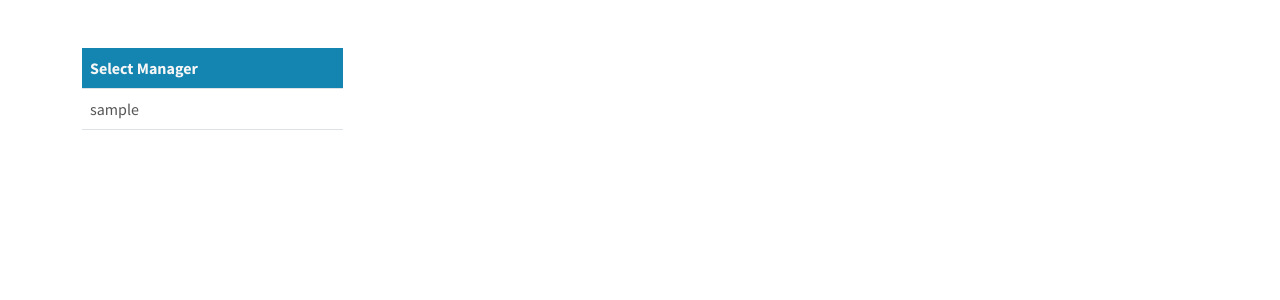
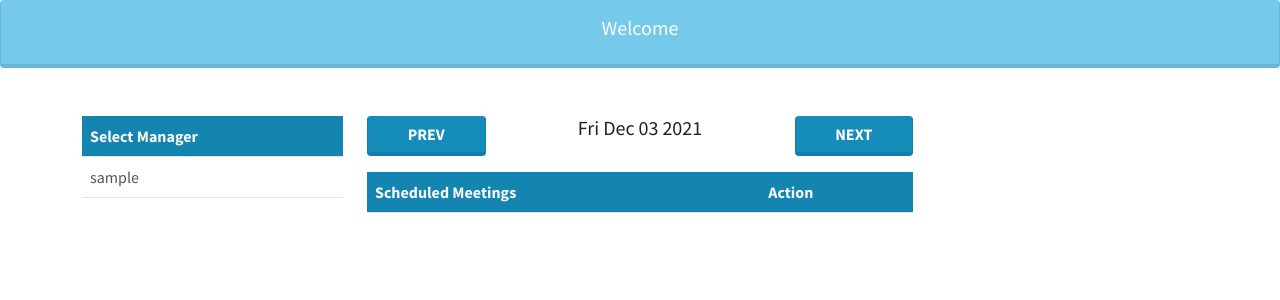
Before and after one commit to KONAPAVANKUMAR/Feelyprivacychallenge, a Django app: template templates/meetingapp/schedules.html in a window 1280 px wide. Shown: the part 60-360 px from the top of the page. Run offline with Django 3.2, Linux system fonts and the light colour scheme; tables that the repository leaves empty hold one stand-in row (values such as "Sample post"); the template is opened without the code that fills it: values that come from a table or form of the project are taken from there, most other values are stand-ins (such as "Sample title", 1, 10 or a date in 2020); lists and menus that the app fills with data are empty; some libraries are stand-ins or nearby versions.

Commit message:
version 1

```diff
--- a/meetingapp/urls.py
+++ b/meetingapp/urls.py
@@ -10,8 +10,8 @@ urlpatterns = [
     path('manager/', managerHomePageView, name='managerhomepage'),
     path('employee/', employeeHomePageView, name='employeehomepage'),
     path('employee/schedule/<int:id>/',employeeScheduleView, name='employeeschedulepage'),
-
     # crud operations
     path('meeting/create/', createMeeting, name='createmeeting'),
     path('meeting/<str:id>/delete/', deleteMeeting),
+    path('meeting/<str:id>/book/<int:employeeid>/', bookMeeting),
 ]
--- a/templates/logout.html
+++ b/templates/logout.html
@@ -6,7 +6,7 @@
     <meta http-equiv="X-UA-Compatible" content="IE=edge">
     <meta name="viewport" content="width=device-width, initial-scale=1.0">
     <link rel="stylesheet" href="{% static 'css/bootstrap.min.css' %}">
-    <link rel="stylesheet" type="text/css" href="https://cdn.jsdelivr.net/npm/evo-calendar@1.1.2/evo-calendar/css/evo-calendar.min.css"/>
+
     <script src="https://code.jquery.com/jquery-3.6.0.slim.min.js" integrity="sha256-u7e5khyithlIdTpu22PHhENmPcRdFiHRjhAuHcs05RI=" crossorigin="anonymous"></script>
     <script src="https://cdn.jsdelivr.net/npm/@popperjs/core@2.10.2/dist/umd/popper.min.js" integrity="sha384-7+zCNj/IqJ95wo16oMtfsKbZ9ccEh31eOz1HGyDuCQ6wgnyJNSYdrPa03rtR1zdB" crossorigin="anonymous"></script>
     <script src="https://cdn.jsdelivr.net/npm/bootstrap@5.1.3/dist/js/bootstrap.min.js" integrity="sha384-QJHtvGhmr9XOIpI6YVutG+2QOK9T+ZnN4kzFN1RtK3zEFEIsxhlmWl5/YESvpZ13" crossorigin="anonymous"></script>
@@ -65,9 +65,6 @@
 
 
 
-<!-- Add the evo-calendar.js for.. obviously, functionality! -->
-<script src="https://cdn.jsdelivr.net/npm/evo-calendar@1.1.2/evo-calendar/js/evo-calendar.min.js"></script>
-
 </body>
 
 
--- a/templates/meetingapp/employeehomepage.html
+++ b/templates/meetingapp/employeehomepage.html
@@ -1,6 +1,9 @@
 {% extends 'logout.html' %}
 {% load static %}
 {% block content %}
+<div class="alert alert-info">
+    <h5 class="text-center">Welcome {{request.user.username}}</h5>
+</div>
 <div class="container">
     <div class="row">
         <div class="col-3">
--- a/templates/meetingapp/schedules.html
+++ b/templates/meetingapp/schedules.html
@@ -2,10 +2,14 @@
 {% load static %}
 {% block content %}
 
-
+<!-- vuejs cdn -->
+<script src="https://cdn.jsdelivr.net/npm/vue"></script>
+<div class="alert alert-info">
+    <h5 class="text-center">Welcome {{request.user.username}}</h5>
+</div>
 <div class="container">
     <div class="row mt-5">
-        <div class="col-3">
+        <div class="col-lg-3">
             <table class="container table table-striped">
                 <tr class="bg-primary">
                     <th class="text-light">Select Manager</th>
@@ -17,35 +21,131 @@
                 {% endfor %}
             </table>
         </div>
-        <div class="col-9">
-            <div id="calendar"></div>
-            <!-- <table style="width: 100%;" class="table table-striped">
-                <tr>
-                    <th>Meeting</th>
+        <div id="calendar" class="col-lg-6">
+
+            <div class="row">
+                <div class="col-3">
+                    <a href="#" @click="onPrevClick()" class="container btn btn-primary">Prev</a>
+                </div>
+                <div class="col-6 text-center">
+                    <h5>[[todayDate]]</h5>
+
+                </div>
+                <div class="col-3">
+                    <a href="#" @click="onNextClick()" class="container btn btn-primary">Next</a>
+                </div>
+            </div>
+
+            <table class="table table-striped mt-3">
+                <tr class="bg-primary ">
+                    <th class="text-light">Scheduled Meetings</th>
+                    <th class="text-light">Action</th>
                 </tr>
-                {% for meeting in meetings %}
-                <tr>
-                    <td>{{meeting.datetime}}</td>
+
+                <tr v-for="(schedule, index) in todaySchedules" :key="index">
+                    <td>
+                        <p v-for="schedule in schedule.slice(0, 1)">[[schedule]]</p>
+                    </td>
+                    <td>
+                        <div v-for="employeeid in schedule.slice(3,4)">
+                            <div v-if="employeeid!==`None`">
+                                <div v-for="scheduleid in schedule.slice(4,5)">
+                                    <a @click="showOccupiedAlert(employeeid)" class="btn  btn-sm btn-warning">Occupied</a>
+                                </div>
+                            </div>
+                            <div v-else>
+
+                                <div v-for="scheduleid in schedule.slice(4,5)">
+                                    <a :href="`/meeting/`+scheduleid+`/book/{{request.user.id}}/`" class="btn  btn-sm btn-outline-primary">Book</a>
+                                </div>
+
+                            </div>
+                        </div>
+
+
+                    </td>
                 </tr>
-                {% endfor %}
-            </table> -->
+            </table>
+
 
         </div>
-
-
+        <div class="col-lg-3"></div>
     </div>
 </div>
 
 <script>
+    new Vue({
+        el : '#calendar',
+        delimiters : ['[[',']]'],
+        data : {
+            todayDate : new Date().toDateString(),
+            schedules : [],
+            todaySchedules : [],
+            employees : [],
+        },
+        methods : {
+
+            onPrevClick : function(){
+                this.todayDate = new Date(this.todayDate).setDate(new Date(this.todayDate).getDate() - 1);
+                this.todayDate = new Date(this.todayDate).toDateString();
+
+                this.todaySchedules = this.schedules.filter(function(schedule){
+                var scheduleDate = new Date(schedule[1]);
+                scheduleDate = [scheduleDate.getDate(),scheduleDate.getMonth()+1,scheduleDate.getFullYear()].join('/');
+                var todayDate = new Date(this.todayDate);
+                todayDate = [todayDate.getDate(),todayDate.getMonth()+1,todayDate.getFullYear()].join('/');
+                    return scheduleDate == todayDate;
+                },this);
 
 
-    // jquery document ready
-    $( document ).ready(function() {
-        $('#calendar').evoCalendar({
-            theme : 'Royal Navy',
-        })
-    });
 
+            },
+
+            onNextClick : function(){
+                this.todayDate = new Date(this.todayDate).setDate(new Date(this.todayDate).getDate() + 1);
+                this.todayDate = new Date(this.todayDate).toDateString();
+
+                this.todaySchedules = this.schedules.filter(function(schedule){
+                var scheduleDate = new Date(schedule[1]);
+                scheduleDate = [scheduleDate.getDate(),scheduleDate.getMonth()+1,scheduleDate.getFullYear()].join('/');
+                var todayDate = new Date(this.todayDate);
+                todayDate = [todayDate.getDate(),todayDate.getMonth()+1,todayDate.getFullYear()].join('/');
+                    return scheduleDate == todayDate;
+                },this);
+            },
+
+            showOccupiedAlert : function(employeeid){
+                // get employee name
+                var employee = this.employees.filter(function(employee){
+                    return employee.id == employeeid;
+                });
+                alert(employee[0].username+ " is already occupied");
+            }
+
+        },
+
+        created : function(){
+            this.schedules = [];
+            {% for meeting in meetings %}
+                this.schedules.push(['{{meeting.datetime}}','{{meeting.datetime.date}}','{{meeting.manager_id}}','{{meeting.employee_id}}','{{meeting.id}}']);
+            {% endfor %}
+
+            this.todaySchedules = this.schedules.filter(function(schedule){
+                var scheduleDate = new Date(schedule[1]);
+                scheduleDate = [scheduleDate.getDate(),scheduleDate.getMonth()+1,scheduleDate.getFullYear()].join('/');
+                var todayDate = new Date(this.todayDate);
+                todayDate = [todayDate.getDate(),todayDate.getMonth()+1,todayDate.getFullYear()].join('/');
+                return scheduleDate == todayDate;
+            },this);
+
+            {% for employee in employees %}
+                this.employees.push({'id' : '{{employee.id}}','username' : '{{employee.username}}'});
+            {% endfor %}
+
+            console.log(this.employees);
+
+        },
+    })
 </script>
 
 {% endblock %}
```
Also changed, not shown: meetingapp/views.py (+16 -1 lines), 4 other files.
